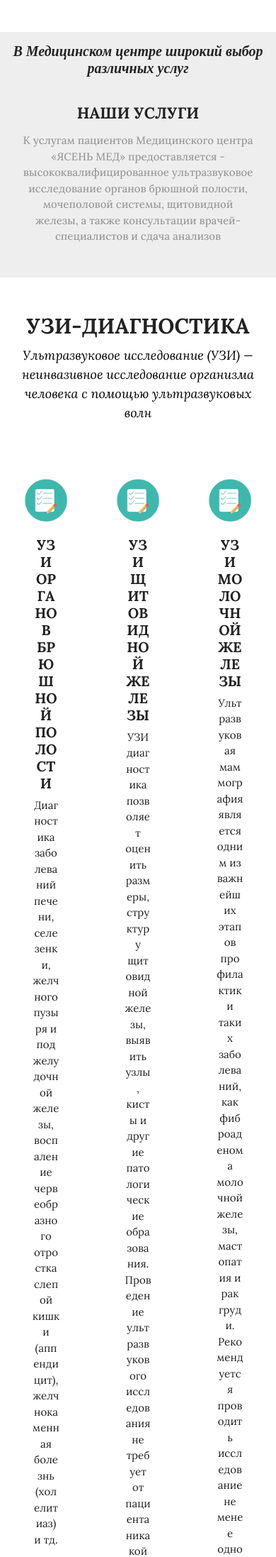
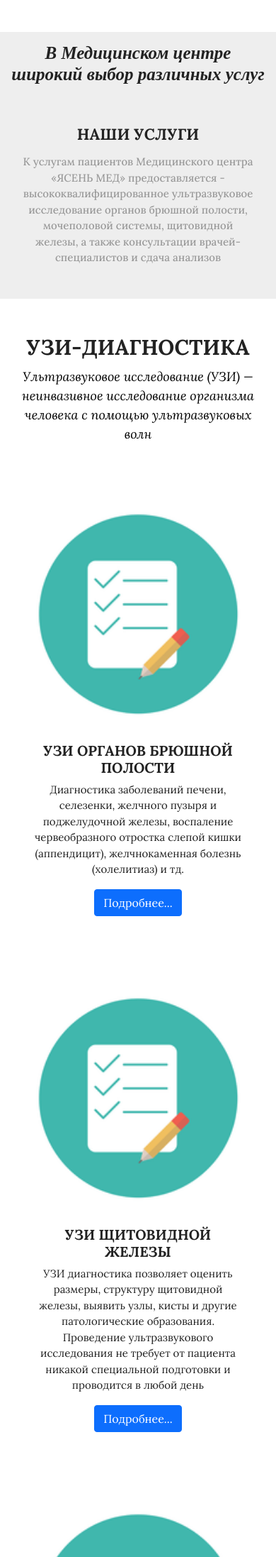
Before and after one commit to IrynaGlytsko/Medical_center_Yasen_Med, a PHP site: page /services.html in a window 390 px wide. Shown: the part 74-2268 px from the top of the page at 71% size. Run offline with PHP 8.4, Linux system fonts and the light colour scheme; some libraries are stand-ins or nearby versions.

Commit message:
feat: update file

```diff
--- a/style.css
+++ b/style.css
@@ -88,9 +88,6 @@ h1, h2, h3, h4, h5, h6{
 .working{
     align-self: center;
     font-size: 0.9rem;
-}
-a:link {
-    color: #eee;
 }
 a:hover {
     color: #72cec2;
@@ -452,17 +449,7 @@ a:active {
 .card-text{
     font-family: 'Lora', serif;
 }
-.btn-primary{
-    width: 80%;
-    padding: 10px 0;
-    color: #fff;
-    background-color: #72cec2;
-    border: none;
-}
-.btn-primary:hover{
-    background-color: #222;
-    transition: 0.2s linear;
-}
+
 .services__cards{
     display: flex;
     justify-content: space-evenly;
@@ -1046,6 +1078,15 @@ li{
    .nav__link{
     font-size: 10px;
    }
+   .section__suptitle{
+    font-size: 25px;
+   }
+   .services__cards{
+    flex-wrap: wrap;
+   }
+   .doctors__section__inner{
+    flex-wrap: wrap;
+   }
 }
 
 @media (max-width: 770px) {
@@ -1161,6 +1209,9 @@ li{
     }
     .slide h3{
         font-size: 13px;
+    }
+    .section__suptitle{
+        margin-bottom: 30px;
     }
 }
 
```
Also changed, not shown: other parts of style.css (+58 -0 lines).
